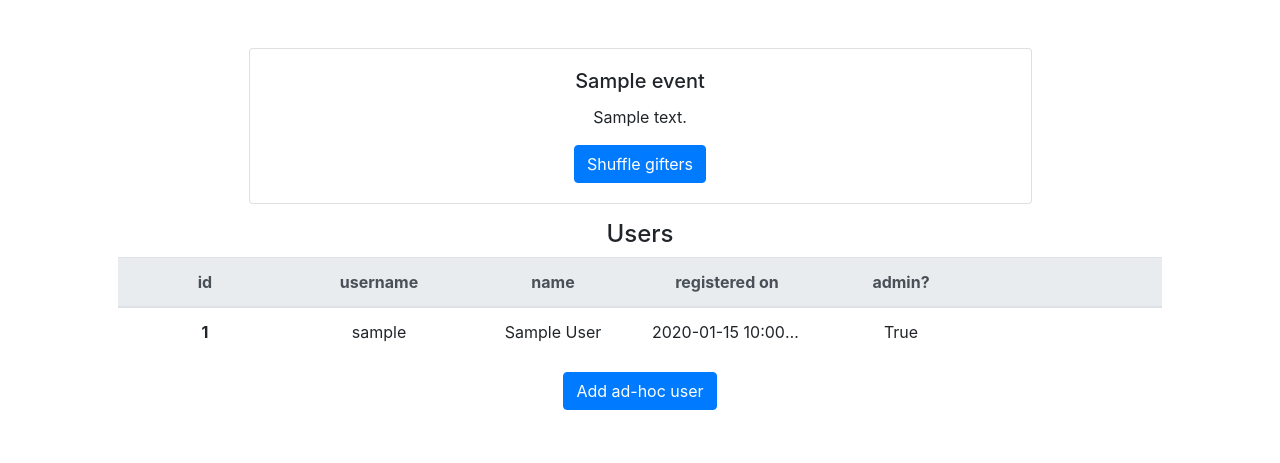
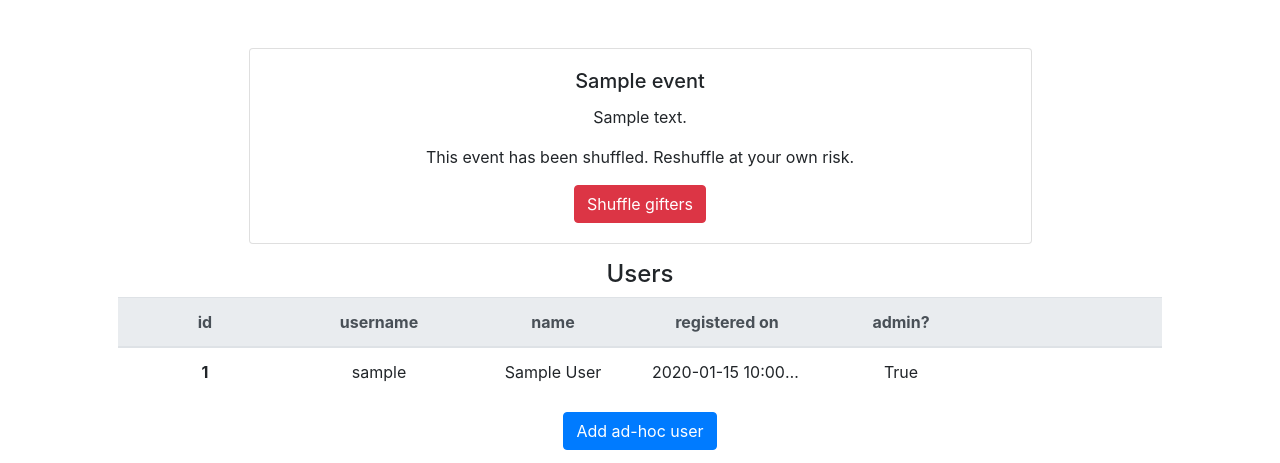
Before and after one commit to jordacai/gifted, a Flask app: page /admin/events/1 in a window 1280 px wide. Shown: the part 66-529 px from the top of the page. Run offline with Flask 2, Linux system fonts and the light colour scheme; tables that the repository leaves empty hold one stand-in row (values such as "Sample post"); some libraries are stand-ins or nearby versions.

Commit message:
Now allows a subset of users to be shuffled into "paired" gifting.

```diff
--- a/gifted/admin/routes.py
+++ b/gifted/admin/routes.py
@@ -46,8 +46,10 @@ def get_event(event_id):
 
 @admin.route('/admin/events/<event_id>/matchmake', methods=['POST'])
 def matchmake(event_id):
+    users_to_shuffle = request.form.getlist('shuffledUsers')
     event = Event.query.get(event_id)
-    event.matchmake()
+    print(event.pairs)
+    event.matchmake(users_to_shuffle)
     flash('Shuffled users!', 'success')
     return render_template('admin_event.html', event=event)
 
--- a/gifted/admin/templates/admin.html
+++ b/gifted/admin/templates/admin.html
@@ -12,7 +12,6 @@ admin
     <table class="table">
         <thead class="thead-light">
             <tr>
-                <th scope="col">id</th>
                 <th scope="col">title</th>
                 <th scope="col">starts on</th>
                 <th scope="col">ends on</th>
@@ -22,7 +21,6 @@ admin
         <tbody>
             {% for event in events %}
             <tr>
-                <th scope="row">{{ event.id }}</th>
                 <td><a href="/admin/events/{{ event.id }}">{{ event.title }}</a></td>
                 <td>{{ event.starts_on }}</td>
                 <td>{{ event.ends_on }}</td>
@@ -84,7 +82,6 @@ admin
     <table class="table">
         <thead class="thead-light">
             <tr>
-                <th scope="col">id</th>
                 <th scope="col">email</th>
                 <th scope="col">expired</th>
                 <th scope="col">code</th>
@@ -95,7 +92,6 @@ admin
         <tbody>
             {% for invite in invites %}
             <tr>
-                <th scope="row">{{ invite.id }}</th>
                 <td>{{ invite.email }}</td>
                 <td>{{ invite.expires_on | is_expired }}</td>
                 <td>{{ invite.code }}</td>
--- a/gifted/admin/templates/admin_event.html
+++ b/gifted/admin/templates/admin_event.html
@@ -12,9 +12,47 @@ event
         {% if not event.users %}
         <p>This event has no users... yet!</p>
         {% else %}
-        <form action="/admin/events/{{ event.id }}/matchmake" method="post">
-            <button class="btn btn-primary" type="submit">Shuffle gifters</button>
-        </form>
+        {% if not event.pairs %}
+        <p>This event has not been shuffled!</p>
+        <button type="button" class="btn btn-primary" data-toggle="modal" data-target="#shuffleModal">
+            Shuffle gifters
+        </button>
+        {% else %}
+        <p>This event has been shuffled. Reshuffle at your own risk.</p>
+        <button type="button" class="btn btn-danger" data-toggle="modal" data-target="#shuffleModal">
+            Shuffle gifters
+        </button>
+        {% endif %}
+        <div class="modal fade" id="shuffleModal" tabindex="-1" role="dialog" aria-labelledby="shuffleModalLabel" aria-hidden="true">
+            <div class="modal-dialog" role="document">
+                <div class="modal-content">
+                    <div class="modal-header">
+                        <h5 class="modal-title" id="shuffleModalLabel">Shuffle users</h5>
+                        <button type="button" class="close" data-dismiss="modal" aria-label="Close">
+                            <span aria-hidden="true">&times;</span>
+                        </button>
+                    </div>
+                    <form action="/admin/events/{{ event.id }}/matchmake" method="post">
+                        <div class="modal-body">
+                            <div class="form-group">
+                                <label for="shuffledUsers">Select users to shuffle</label>
+                            </div>
+                            <div class="form-group">
+                                <select multiple class="form-control form-control-lg" id="shuffledUsers" name="shuffledUsers">
+                                    {% for user in event.users %}
+                                        <option value="{{ user.id }}">{{ user.first_name }} {{ user.last_name }}</option>
+                                    {% endfor %}
+                                </select>
+                            </div>
+                        </div>
+                        <div class="modal-footer">
+                            <button type="button" class="btn btn-secondary" data-dismiss="modal">Close</button>
+                            <button type="submit" class="btn btn-primary">Shuffle users</button>
+                        </div>
+                    </form>
+                </div>
+            </div>
+        </div>
         {% endif %}
     </div>
 </div>
```
Also changed, not shown: gifted/models.py (+10 -10 lines).
